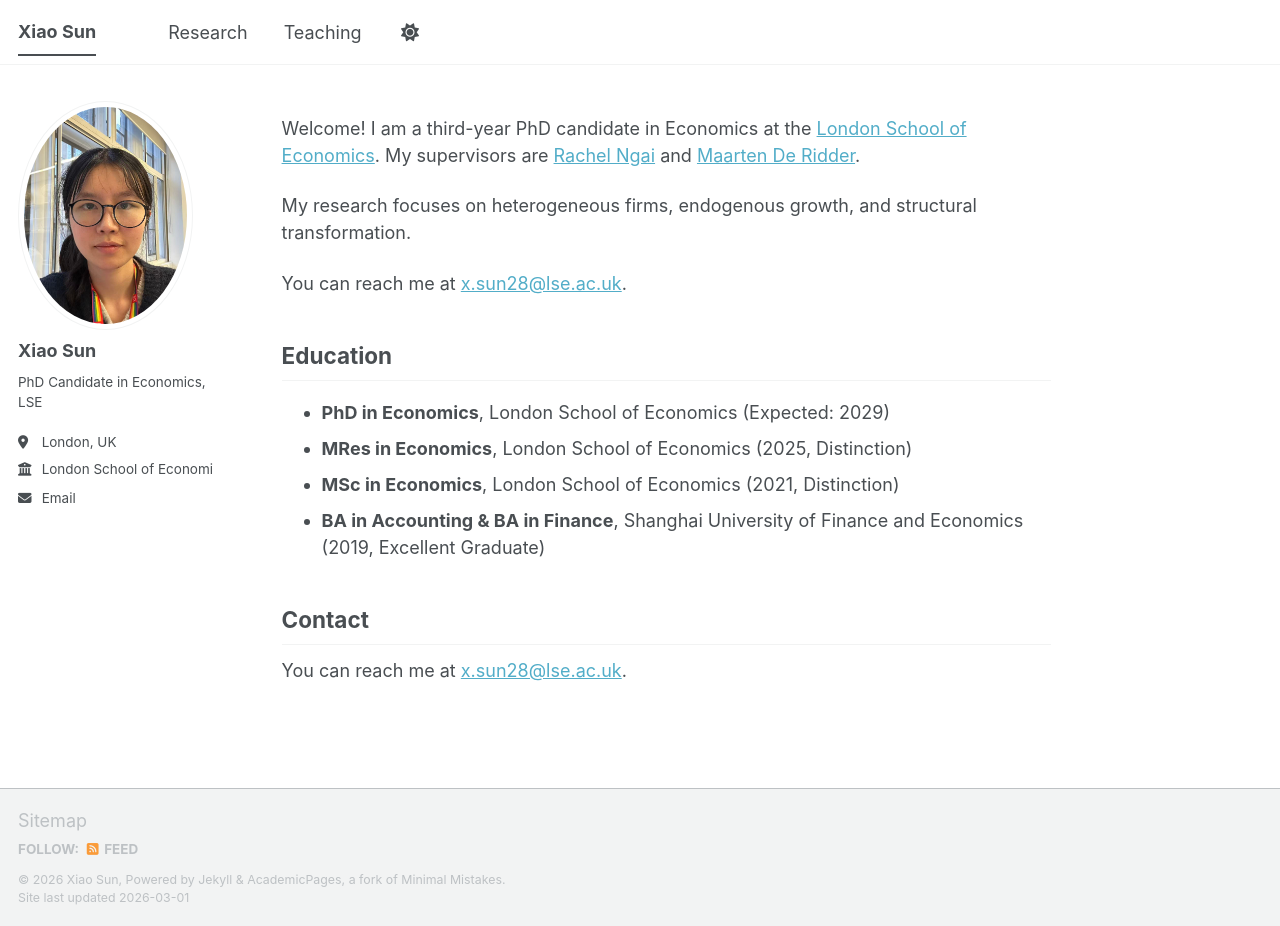
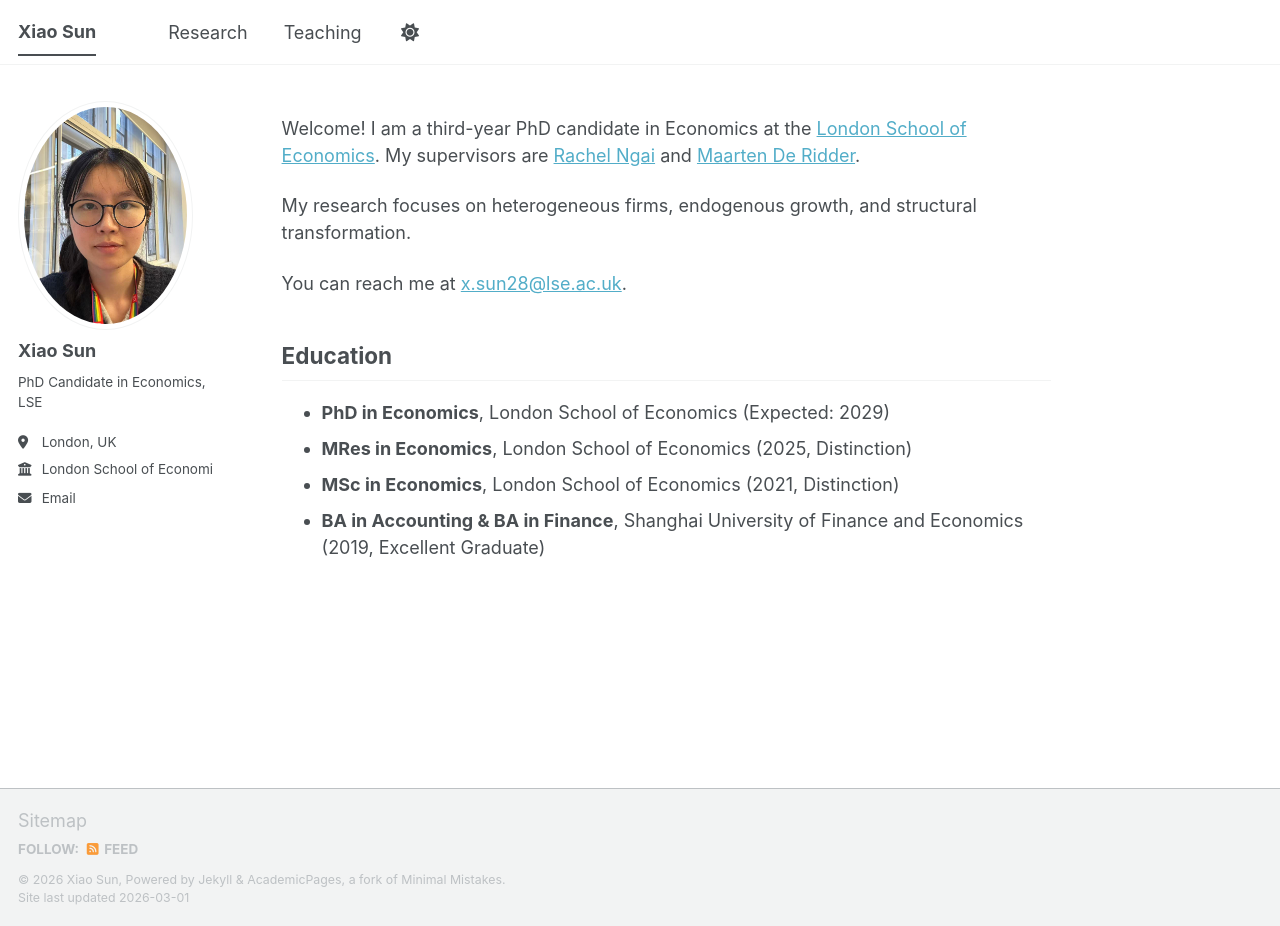
Before and after one commit to xiaosunmacroeconomics/xiaosunmacroeconomics.github.io, a Jekyll site: the page built from _pages/about.md, in a window 1280 px wide and 926 px high. Built offline with Jekyll 4.4.1, drawn with Linux system fonts in a browser that asks for light colours; a script bundle is joined from its source files by our own code; library files that are not in the unit come from our copies.

Commit message:
Update about.md

```diff
--- a/_pages/about.md
+++ b/_pages/about.md
@@ -19,7 +19,3 @@ You can reach me at [x.sun28@lse.ac.uk](mailto:x.sun28@lse.ac.uk).
 - **MRes in Economics**, London School of Economics (2025, Distinction)
 - **MSc in Economics**, London School of Economics (2021, Distinction)
 - **BA in Accounting & BA in Finance**, Shanghai University of Finance and Economics (2019, Excellent Graduate)
-
-## Contact
-
-You can reach me at [x.sun28@lse.ac.uk](mailto:x.sun28@lse.ac.uk).
```
